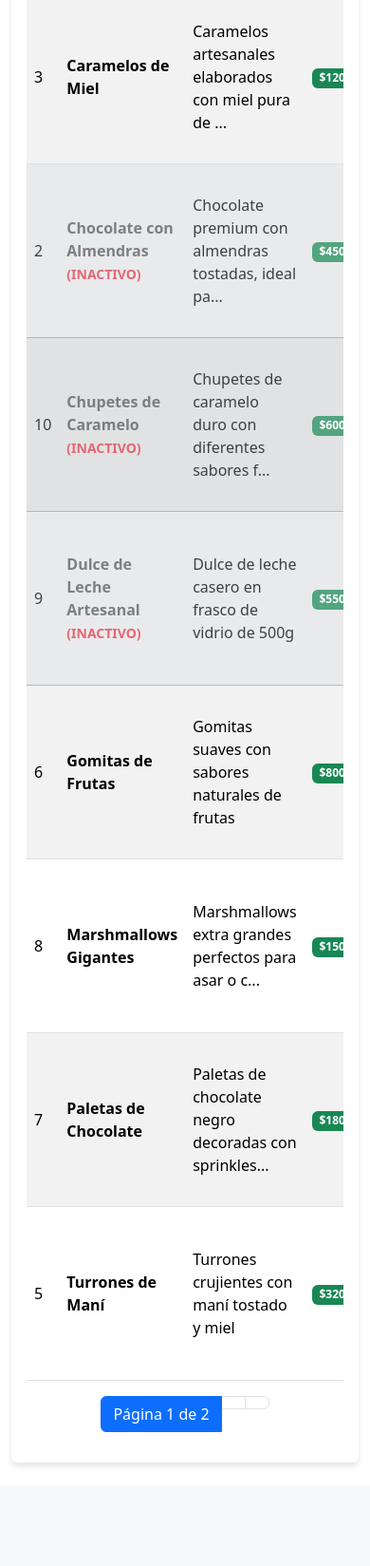
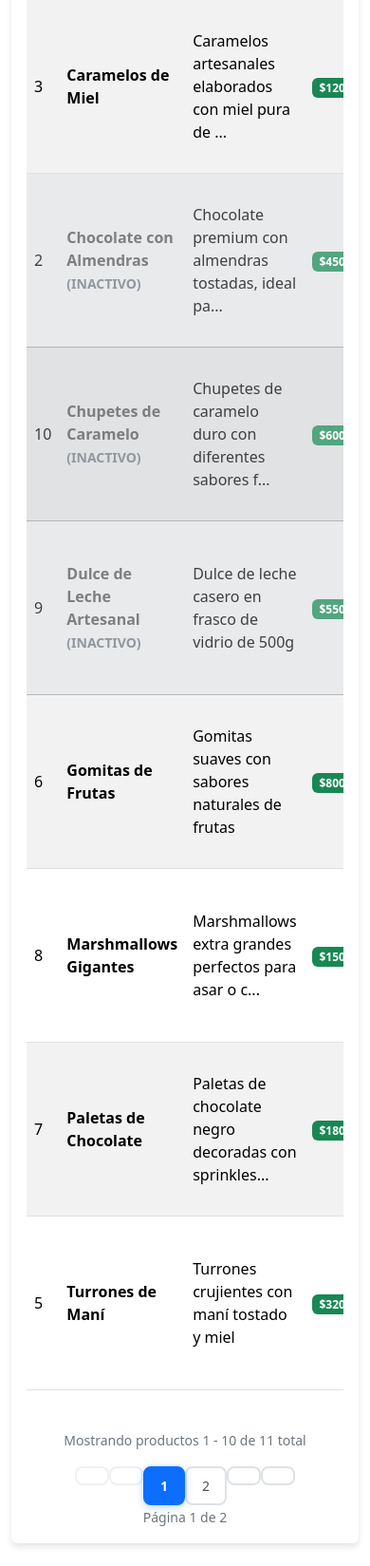
Before and after one commit to Ch0kpic/dulceria_lilis, a Django app: page /productos/ in a window 390 px wide. Shown: the part 1030-2679 px from the top of the page at 95% size. Before the commit the page ends 2572 px from the top, so only its background shows below. Run offline with Django 5.2, Linux system fonts and the light colour scheme; a user stored in the database is signed in; data comes from the database, SQL or seed files in the repository; both versions use the stored data as it was after the commit; data that the repository does not hold is empty.

Commit message:
mejora de tabla productos

```diff
--- a/productos/views.py
+++ b/productos/views.py
@@ -13,14 +13,6 @@ def lista_productos(request):
     """Vista para mostrar la lista de productos con filtros y búsqueda"""
     productos = Producto.objects.all()
 
-    # Filtro de búsqueda
-    search = request.GET.get('search')
-    if search:
-        productos = productos.filter(
-            Q(nombre__icontains=search) |
-            Q(descripcion__icontains=search)
-        )
-
     # Filtro por estado activo
     activo = request.GET.get('activo')
     if activo == 'true':
@@ -28,12 +20,20 @@ def lista_productos(request):
     elif activo == 'false':
         productos = productos.filter(activo=False)
 
+    # Filtro de búsqueda
+    search = request.GET.get('search')
+    if search and search not in ['None', 'null', '']:
+        productos = productos.filter(
+            Q(nombre__icontains=search) |
+            Q(descripcion__icontains=search)
+        )
+
     # Filtro por rango de precio
     precio_min = request.GET.get('precio_min')
     precio_max = request.GET.get('precio_max')
-    if precio_min:
+    if precio_min and precio_min.strip():
         productos = productos.filter(precio_referencia__gte=precio_min)
-    if precio_max:
+    if precio_max and precio_max.strip():
         productos = productos.filter(precio_referencia__lte=precio_max)
 
     # Ordenamiento
--- a/templates/productos/lista.html
+++ b/templates/productos/lista.html
@@ -156,41 +156,101 @@
 
                     <!-- Paginación -->
                     {% if page_obj.has_other_pages %}
+                    <div class="d-flex justify-content-between align-items-center mt-4">
+                        <div class="text-muted">
+                            <small>
+                                Mostrando productos {{ page_obj.start_index }} - {{ page_obj.end_index }}
+                                de {{ page_obj.paginator.count }} total
+                            </small>
+                        </div>
+
                         <nav aria-label="Paginación de productos">
-                        <ul class="pagination justify-content-center">
+                            <ul class="pagination pagination-lg mb-0">
                                 {% if page_obj.has_previous %}
                                     <li class="page-item">
-                                    <a class="page-link" href="?page=1{% if search %}&search={{ search }}{% endif %}{% if activo %}&activo={{ activo }}{% endif %}{% if precio_min %}&precio_min={{ precio_min }}{% endif %}{% if precio_max %}&precio_max={{ precio_max }}{% endif %}{% if orden %}&orden={{ orden }}{% endif %}">
+                                        <a class="page-link px-3 py-2" href="?page=1{% for key, value in request.GET.items %}{% if key != 'page' %}&{{ key }}={{ value }}{% endif %}{% endfor %}"
+                                           title="Primera página">
                                             <i class="fas fa-angle-double-left"></i>
+                                            <span class="d-none d-sm-inline ms-1">Primera</span>
                                         </a>
                                     </li>
                                     <li class="page-item">
-                                    <a class="page-link" href="?page={{ page_obj.previous_page_number }}{% if search %}&search={{ search }}{% endif %}{% if activo %}&activo={{ activo }}{% endif %}{% if precio_min %}&precio_min={{ precio_min }}{% endif %}{% if precio_max %}&precio_max={{ precio_max }}{% endif %}{% if orden %}&orden={{ orden }}{% endif %}">
+                                        <a class="page-link px-3 py-2" href="?page={{ page_obj.previous_page_number }}{% for key, value in request.GET.items %}{% if key != 'page' %}&{{ key }}={{ value }}{% endif %}{% endfor %}"
+                                           title="Página anterior">
                                             <i class="fas fa-angle-left"></i>
+                                            <span class="d-none d-sm-inline ms-1">Anterior</span>
+                                        </a>
+                                    </li>
+                                {% else %}
+                                    <li class="page-item disabled">
+                                        <span class="page-link px-3 py-2 text-muted">
+                                            <i class="fas fa-angle-double-left"></i>
+                                            <span class="d-none d-sm-inline ms-1">Primera</span>
+                                        </span>
+                                    </li>
+                                    <li class="page-item disabled">
+                                        <span class="page-link px-3 py-2 text-muted">
+                                            <i class="fas fa-angle-left"></i>
+                                            <span class="d-none d-sm-inline ms-1">Anterior</span>
+                                        </span>
+                                    </li>
+                                {% endif %}
+
+                                <!-- Páginas numéricas cercanas -->
+                                {% for num in page_obj.paginator.page_range %}
+                                    {% if page_obj.number == num %}
+                                        <li class="page-item active">
+                                            <span class="page-link px-3 py-2 bg-primary border-primary">
+                                                <strong>{{ num }}</strong>
+                                            </span>
+                                        </li>
+                                    {% elif num > page_obj.number|add:'-3' and num < page_obj.number|add:'3' %}
+                                        <li class="page-item">
+                                            <a class="page-link px-3 py-2" href="?page={{ num }}{% for key, value in request.GET.items %}{% if key != 'page' %}&{{ key }}={{ value }}{% endif %}{% endfor %}">
+                                                {{ num }}
                                             </a>
                                         </li>
                                     {% endif %}
-
-                            <li class="page-item active">
-                                <span class="page-link">
-                                    Página {{ page_obj.number }} de {{ page_obj.paginator.num_pages }}
-                                </span>
-                            </li>
+                                {% endfor %}
 
                                 {% if page_obj.has_next %}
                                     <li class="page-item">
-                                    <a class="page-link" href="?page={{ page_obj.next_page_number }}{% if search %}&search={{ search }}{% endif %}{% if activo %}&activo={{ activo }}{% endif %}{% if precio_min %}&precio_min={{ precio_min }}{% endif %}{% if precio_max %}&precio_max={{ precio_max }}{% endif %}{% if orden %}&orden={{ orden }}{% endif %}">
+                                        <a class="page-link px-3 py-2" href="?page={{ page_obj.next_page_number }}{% for key, value in request.GET.items %}{% if key != 'page' %}&{{ key }}={{ value }}{% endif %}{% endfor %}"
+                                           title="Página siguiente">
+                                            <span class="d-none d-sm-inline me-1">Siguiente</span>
                                             <i class="fas fa-angle-right"></i>
                                         </a>
                                     </li>
                                     <li class="page-item">
-                                    <a class="page-link" href="?page={{ page_obj.paginator.num_pages }}{% if search %}&search={{ search }}{% endif %}{% if activo %}&activo={{ activo }}{% endif %}{% if precio_min %}&precio_min={{ precio_min }}{% endif %}{% if precio_max %}&precio_max={{ precio_max }}{% endif %}{% if orden %}&orden={{ orden }}{% endif %}">
+                                        <a class="page-link px-3 py-2" href="?page={{ page_obj.paginator.num_pages }}{% for key, value in request.GET.items %}{% if key != 'page' %}&{{ key }}={{ value }}{% endif %}{% endfor %}"
+                                           title="Última página">
+                                            <span class="d-none d-sm-inline me-1">Última</span>
                                             <i class="fas fa-angle-double-right"></i>
                                         </a>
+                                    </li>
+                                {% else %}
+                                    <li class="page-item disabled">
+                                        <span class="page-link px-3 py-2 text-muted">
+                                            <span class="d-none d-sm-inline me-1">Siguiente</span>
+                                            <i class="fas fa-angle-right"></i>
+                                        </span>
+                                    </li>
+                                    <li class="page-item disabled">
+                                        <span class="page-link px-3 py-2 text-muted">
+                                            <span class="d-none d-sm-inline me-1">Última</span>
+                                            <i class="fas fa-angle-double-right"></i>
+                                        </span>
                                     </li>
                                 {% endif %}
                             </ul>
                         </nav>
+
+                        <div class="text-muted">
+                            <small>
+                                Página {{ page_obj.number }} de {{ page_obj.paginator.num_pages }}
+                            </small>
+                        </div>
+                    </div>
                     {% endif %}
                 </div>
             </div>
@@ -239,7 +299,7 @@ document.addEventListener('DOMContentLoaded', function() {
         });
 
         // Para selects, enviar inmediatamente
-        if (input.type === 'select-one') {
+        if (input.tagName === 'SELECT') {
             input.addEventListener('change', function() {
                 clearTimeout(timeout);
                 form.submit();
@@ -283,6 +343,68 @@ document.addEventListener('DOMContentLoaded', function() {
     vertical-align: middle;
 }
 
+/* Estilos mejorados para paginación */
+.pagination-lg .page-link {
+    font-size: 1rem;
+    font-weight: 500;
+    border: 2px solid #dee2e6;
+    color: #495057;
+    transition: all 0.3s ease;
+    margin: 0 2px;
+    border-radius: 8px !important;
+}
+
+.pagination-lg .page-link:hover {
+    background-color: #e9ecef;
+    border-color: #adb5bd;
+    color: #212529;
+    transform: translateY(-1px);
+    box-shadow: 0 2px 4px rgba(0,0,0,0.1);
+}
+
+.pagination-lg .page-item.active .page-link {
+    background-color: #007bff;
+    border-color: #007bff;
+    color: white;
+    box-shadow: 0 2px 8px rgba(0,123,255,0.3);
+}
+
+.pagination-lg .page-item.disabled .page-link {
+    color: #6c757d;
+    background-color: #fff;
+    border-color: #dee2e6;
+    opacity: 0.5;
+}
+
+/* Información de paginación */
+.text-muted small {
+    font-size: 0.875rem;
+    color: #6c757d !important;
+}
+
+/* Responsive para paginación */
+@media (max-width: 768px) {
+    .d-flex.justify-content-between {
+        flex-direction: column;
+        text-align: center;
+    }
+
+    .pagination-lg {
+        justify-content: center;
+        margin: 1rem 0;
+    }
+
+    .pagination-lg .page-link {
+        font-size: 0.875rem;
+        padding: 0.5rem 0.75rem;
+        margin: 0 1px;
+    }
+
+    .d-none.d-sm-inline {
+        display: none !important;
+    }
+}
+
 /* Responsive para botones en móviles */
 @media (max-width: 768px) {
     .d-flex.flex-wrap {
@@ -295,6 +417,27 @@ document.addEventListener('DOMContentLoaded', function() {
         min-width: auto;
     }
 }
+
+/* Animación para hover en botones de paginación */
+.page-link {
+    position: relative;
+    overflow: hidden;
+}
+
+.page-link::before {
+    content: '';
+    position: absolute;
+    top: 0;
+    left: -100%;
+    width: 100%;
+    height: 100%;
+    background: linear-gradient(90deg, transparent, rgba(255,255,255,0.2), transparent);
+    transition: left 0.5s;
+}
+
+.page-link:hover::before {
+    left: 100%;
+}
 </style>
 
 {% endblock %}
```
Also changed, not shown: productos/management/commands/crear_inactivos.py (added, +38 -0 lines), productos/management/commands/verificar_productos.py (added, +83 -0 lines), db.sqlite3. Lines whose indentation alone changed are shown as unchanged.
